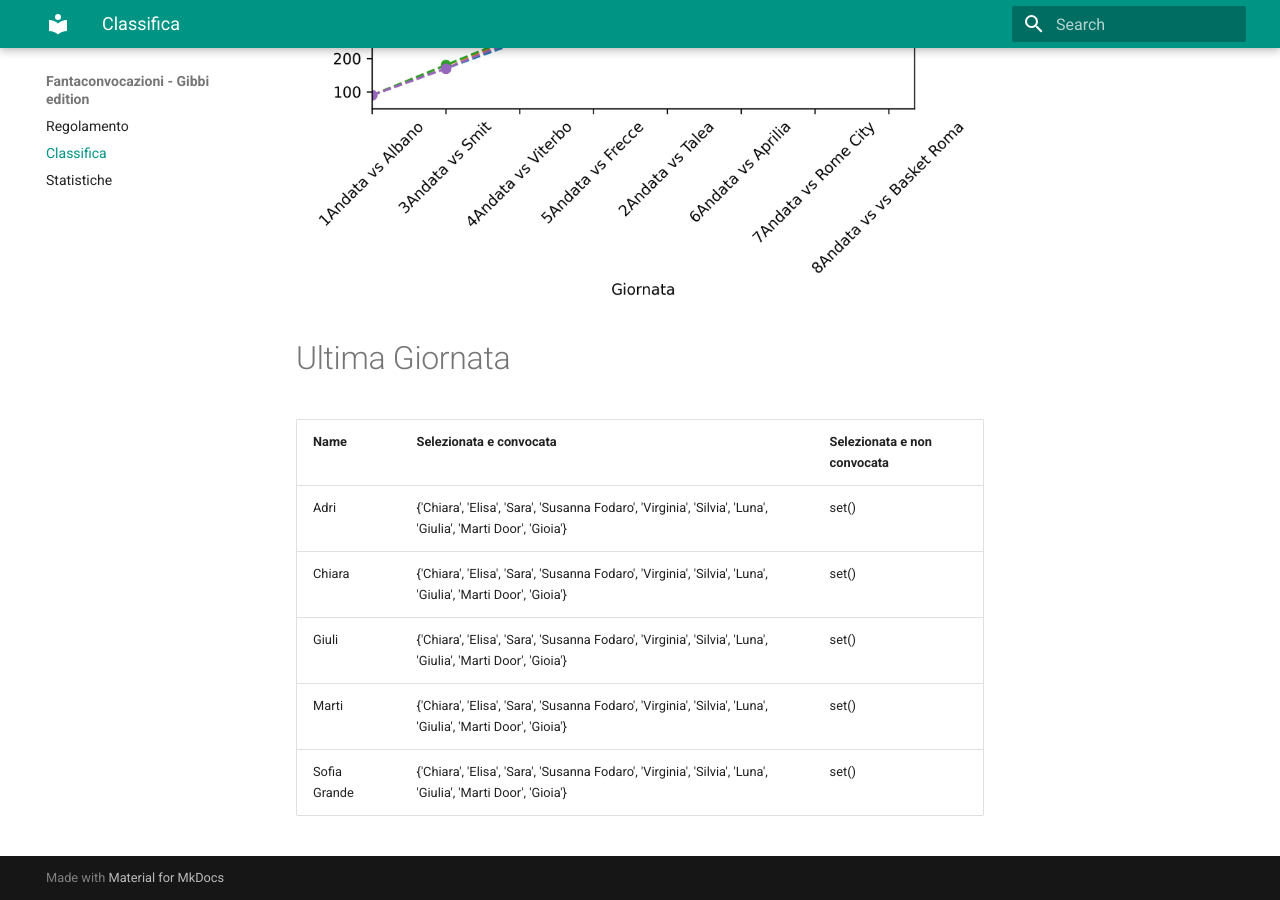
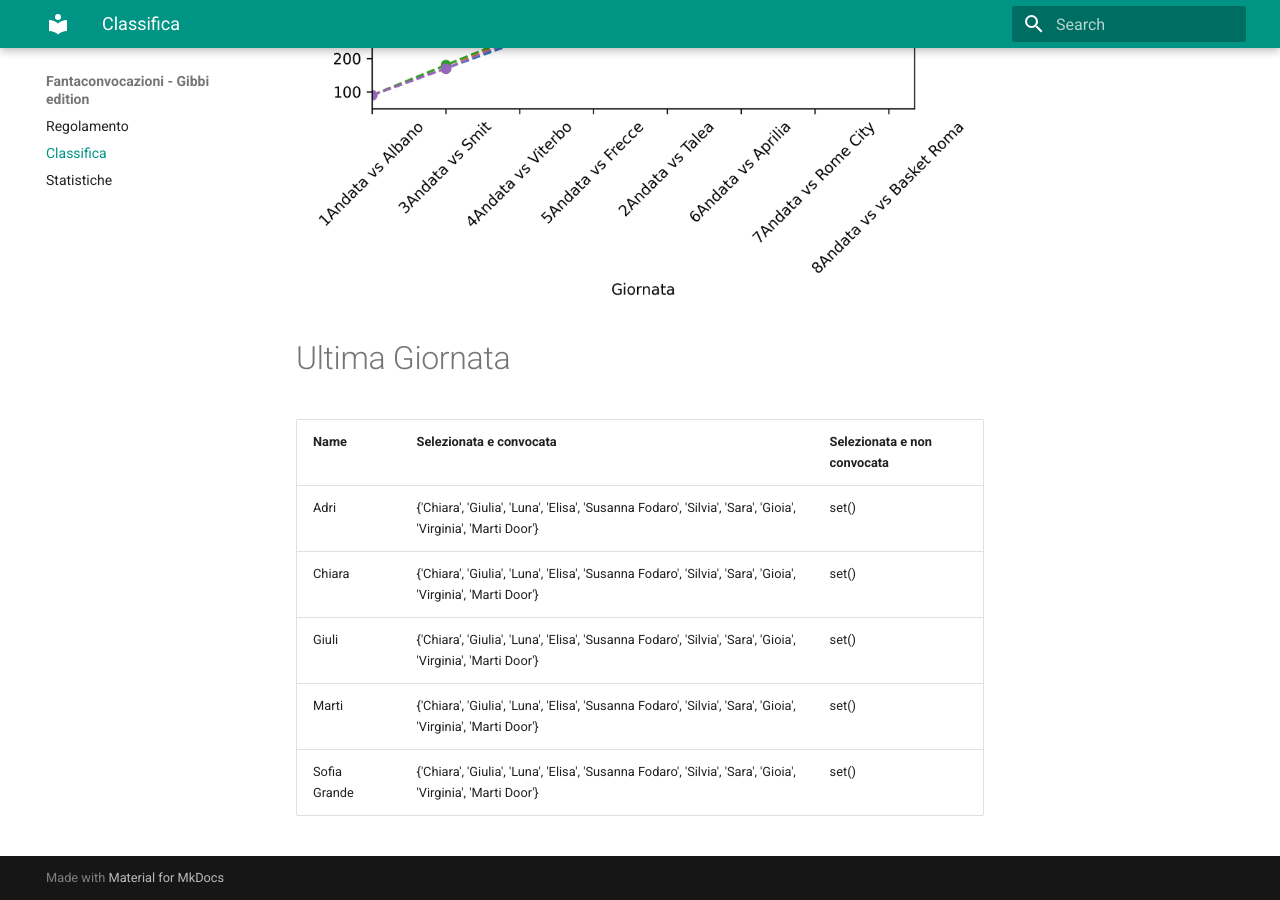
Before and after one commit to martinig94/fantagibbi, an MkDocs documentation site: the page built from docs/Classifica.md, in a window 1280 px wide and 900 px high, scrolled down 810 px. Built offline with MkDocs 1.6.1 and Material for MkDocs 9.7.7, drawn with Linux system fonts in a browser that asks for light colours.

Commit message:
Auto-update from main.py

```diff
--- a/docs/Classifica.md
+++ b/docs/Classifica.md
@@ -18,9 +18,9 @@
 <!-- START_TABLE CORRECT -->
 | Name         | Selezionata e convocata                                                                                      | Selezionata e non convocata   |
 |:-------------|:-------------------------------------------------------------------------------------------------------------|:------------------------------|
-| Adri         | {'Chiara', 'Elisa', 'Sara', 'Susanna Fodaro', 'Virginia', 'Silvia', 'Luna', 'Giulia', 'Marti Door', 'Gioia'} | set()                         |
-| Chiara       | {'Chiara', 'Elisa', 'Sara', 'Susanna Fodaro', 'Virginia', 'Silvia', 'Luna', 'Giulia', 'Marti Door', 'Gioia'} | set()                         |
-| Giuli        | {'Chiara', 'Elisa', 'Sara', 'Susanna Fodaro', 'Virginia', 'Silvia', 'Luna', 'Giulia', 'Marti Door', 'Gioia'} | set()                         |
-| Marti        | {'Chiara', 'Elisa', 'Sara', 'Susanna Fodaro', 'Virginia', 'Silvia', 'Luna', 'Giulia', 'Marti Door', 'Gioia'} | set()                         |
-| Sofia Grande | {'Chiara', 'Elisa', 'Sara', 'Susanna Fodaro', 'Virginia', 'Silvia', 'Luna', 'Giulia', 'Marti Door', 'Gioia'} | set()                         |
+| Adri         | {'Chiara', 'Giulia', 'Luna', 'Elisa', 'Susanna Fodaro', 'Silvia', 'Sara', 'Gioia', 'Virginia', 'Marti Door'} | set()                         |
+| Chiara       | {'Chiara', 'Giulia', 'Luna', 'Elisa', 'Susanna Fodaro', 'Silvia', 'Sara', 'Gioia', 'Virginia', 'Marti Door'} | set()                         |
+| Giuli        | {'Chiara', 'Giulia', 'Luna', 'Elisa', 'Susanna Fodaro', 'Silvia', 'Sara', 'Gioia', 'Virginia', 'Marti Door'} | set()                         |
+| Marti        | {'Chiara', 'Giulia', 'Luna', 'Elisa', 'Susanna Fodaro', 'Silvia', 'Sara', 'Gioia', 'Virginia', 'Marti Door'} | set()                         |
+| Sofia Grande | {'Chiara', 'Giulia', 'Luna', 'Elisa', 'Susanna Fodaro', 'Silvia', 'Sara', 'Gioia', 'Virginia', 'Marti Door'} | set()                         |
 <!-- END_TABLE CORRECT -->
```
